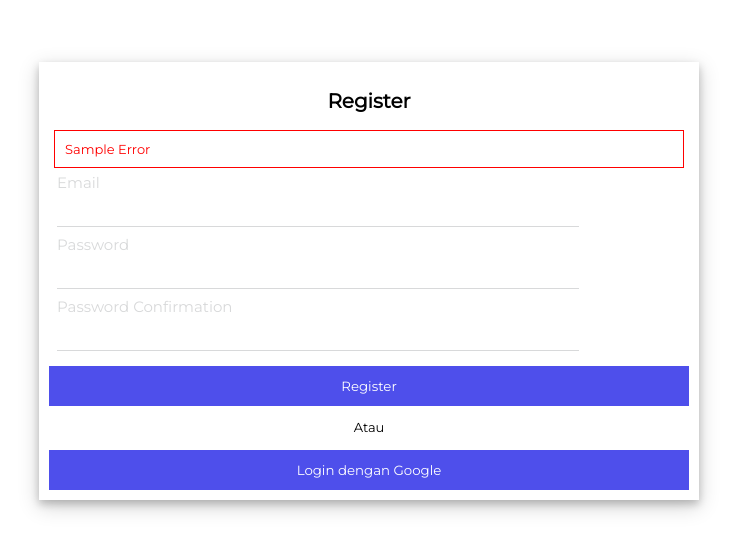
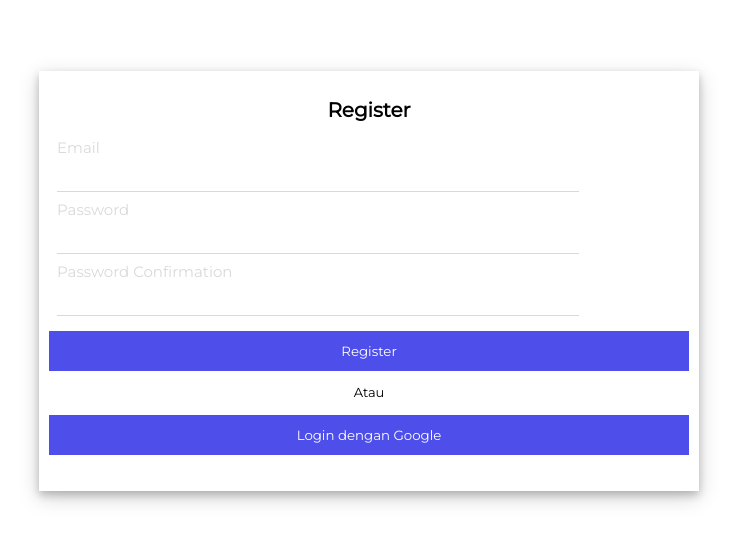
Before and after one commit to RNekoCloud/cvzn-client-dev, a React (Vite) app: page /register in a window 1280 px wide. Shown: the part 119-670 px from the top of the page, without its empty margins (271-1008 px from the left). Built offline with nearby package versions, Linux system fonts and the light colour scheme.

Commit message:
feat: Add conditional rendering popup

```diff
--- a/src/routes/Register.tsx
+++ b/src/routes/Register.tsx
@@ -36,9 +36,11 @@ const Register = () => {
             <CardContainer>
                 <Card>
                     <CardTitle>Register</CardTitle>
+		    {showMessage &&
 		    <PopupWrapper>
 			<PopupMsg>Sample Error</PopupMsg>
 		    </PopupWrapper>
+		    }
                     <label htmlFor="" className="form__label">Email</label>
                     <input type="text" className="form__input" name="email"  onChange={handleChange} value={data.email} />
                     <label htmlFor="" className="form__label">Password</label>
```
